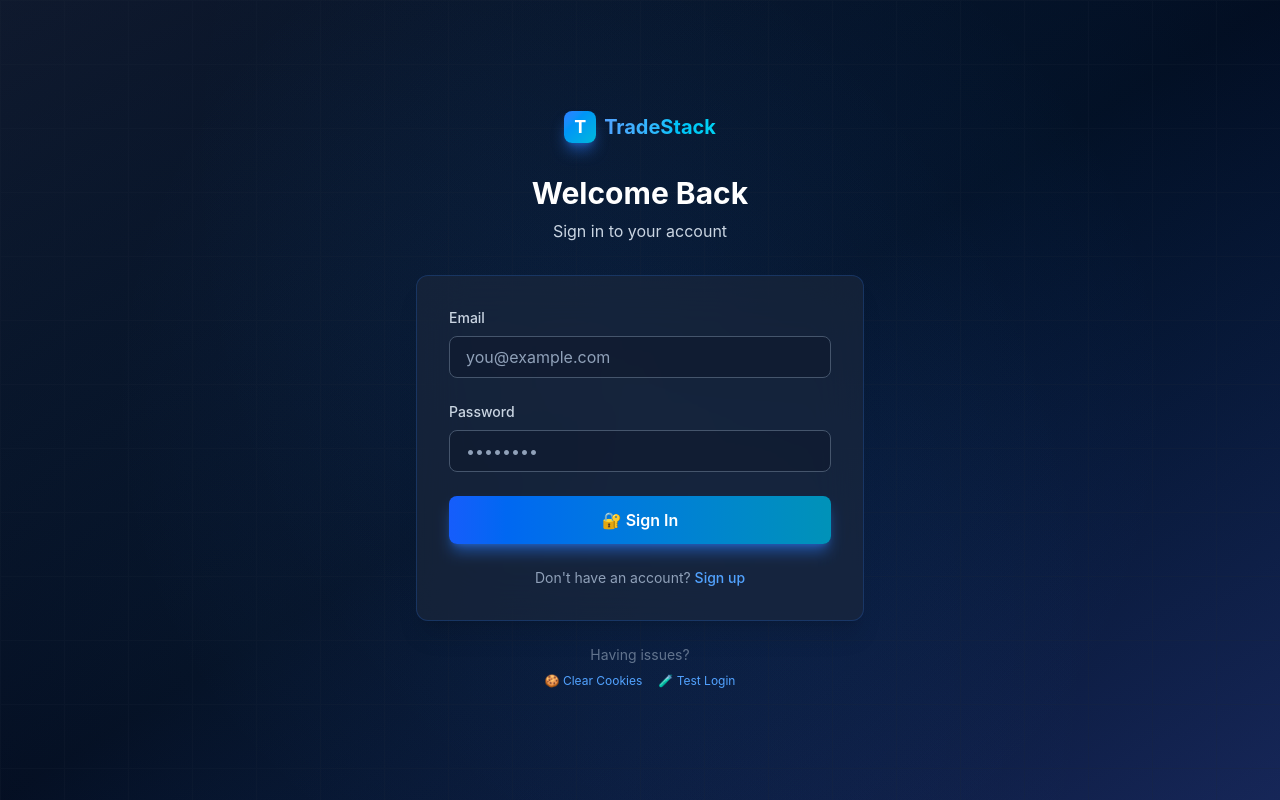
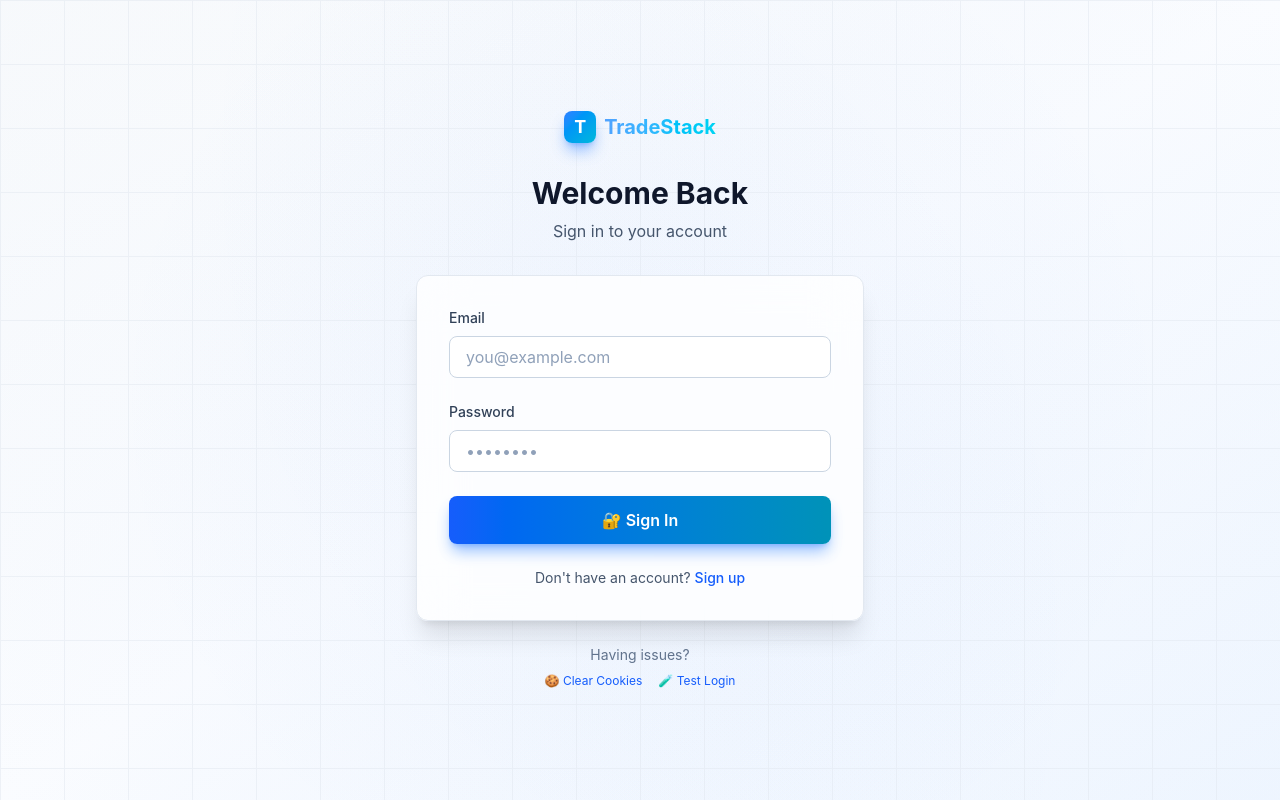
Before and after one commit to Sunnyg83/TradeStack, a Next.js app: page /login in a window 1280 px wide. Built offline with nearby package versions, Linux system fonts and the light colour scheme.

Commit message:
fixed auth v2

```diff
--- a/app/login/page.tsx
+++ b/app/login/page.tsx
@@ -81,13 +81,13 @@ export default function LoginPage() {
   }
 
   return (
-    <div className="min-h-screen relative overflow-hidden bg-slate-950">
-      {/* Dark Animated Background */}
-      <div className="fixed inset-0 bg-gradient-to-br from-slate-900 via-slate-950 to-blue-950">
-        <div className="absolute inset-0 bg-[radial-gradient(circle_at_50%_50%,rgba(59,130,246,0.1),transparent_70%)]"></div>
-        <div className="absolute inset-0 bg-[radial-gradient(circle_at_80%_20%,rgba(14,165,233,0.08),transparent_70%)]"></div>
-        <div className="absolute inset-0 bg-[radial-gradient(circle_at_20%_80%,rgba(56,189,248,0.08),transparent_70%)]"></div>
-        <div className="absolute inset-0 bg-[linear-gradient(to_right,#1e293b_1px,transparent_1px),linear-gradient(to_bottom,#1e293b_1px,transparent_1px)] bg-[size:4rem_4rem] opacity-20"></div>
+    <div className="min-h-screen relative overflow-hidden bg-white">
+      {/* Light Animated Background */}
+      <div className="fixed inset-0 bg-gradient-to-br from-slate-50 via-white to-blue-50">
+        <div className="absolute inset-0 bg-[radial-gradient(circle_at_50%_50%,rgba(59,130,246,0.05),transparent_70%)]"></div>
+        <div className="absolute inset-0 bg-[radial-gradient(circle_at_80%_20%,rgba(59,130,246,0.04),transparent_70%)]"></div>
+        <div className="absolute inset-0 bg-[radial-gradient(circle_at_20%_80%,rgba(59,130,246,0.04),transparent_70%)]"></div>
+        <div className="absolute inset-0 bg-[linear-gradient(to_right,#e2e8f0_1px,transparent_1px),linear-gradient(to_bottom,#e2e8f0_1px,transparent_1px)] bg-[size:4rem_4rem] opacity-50"></div>
       </div>
 
       <div className="relative flex min-h-screen items-center justify-center px-4 py-12">
@@ -101,11 +101,11 @@ export default function LoginPage() {
                 TradeStack
               </span>
             </Link>
-            <h1 className="mb-2 text-3xl font-bold text-white">Welcome Back</h1>
-            <p className="text-slate-300">Sign in to your account</p>
+            <h1 className="mb-2 text-3xl font-bold text-slate-900">Welcome Back</h1>
+            <p className="text-slate-600">Sign in to your account</p>
           </div>
 
-          <form onSubmit={handleLogin} className="space-y-6 rounded-xl bg-slate-800/60 backdrop-blur-xl border border-blue-500/20 p-8 shadow-xl">
+          <form onSubmit={handleLogin} className="space-y-6 rounded-xl bg-white/80 backdrop-blur-xl border border-slate-200 p-8 shadow-xl">
             {error && (
               <div className="rounded-lg bg-red-500/10 border border-red-500/50 p-4 text-red-400 text-sm">
                 ❌ {error}
@@ -119,7 +119,7 @@ export default function LoginPage() {
             )}
 
             <div>
-              <label htmlFor="email" className="block text-sm font-medium text-slate-300 mb-2">
+              <label htmlFor="email" className="block text-sm font-medium text-slate-700 mb-2">
                 Email
               </label>
               <input
@@ -128,13 +128,13 @@ export default function LoginPage() {
                 value={email}
                 onChange={(e) => setEmail(e.target.value)}
                 required
-                className="w-full rounded-lg border border-slate-600 bg-slate-900/50 px-4 py-2 text-white placeholder-slate-400 focus:border-blue-500 focus:outline-none focus:ring-2 focus:ring-blue-500/50"
+                className="w-full rounded-lg border border-slate-300 bg-white px-4 py-2 text-slate-900 placeholder-slate-400 focus:border-blue-500 focus:outline-none focus:ring-2 focus:ring-blue-500/50"
                 placeholder="you@example.com"
               />
             </div>
 
             <div>
-              <label htmlFor="password" className="block text-sm font-medium text-slate-300 mb-2">
+              <label htmlFor="password" className="block text-sm font-medium text-slate-700 mb-2">
                 Password
               </label>
               <input
@@ -143,7 +143,7 @@ export default function LoginPage() {
                 value={password}
                 onChange={(e) => setPassword(e.target.value)}
                 required
-                className="w-full rounded-lg border border-slate-600 bg-slate-900/50 px-4 py-2 text-white placeholder-slate-400 focus:border-blue-500 focus:outline-none focus:ring-2 focus:ring-blue-500/50"
+                className="w-full rounded-lg border border-slate-300 bg-white px-4 py-2 text-slate-900 placeholder-slate-400 focus:border-blue-500 focus:outline-none focus:ring-2 focus:ring-blue-500/50"
                 placeholder="••••••••"
               />
             </div>
@@ -157,9 +157,9 @@ export default function LoginPage() {
               {loading ? '⏳ Signing in...' : '🔐 Sign In'}
             </button>
 
-            <p className="text-center text-sm text-slate-400">
+            <p className="text-center text-sm text-slate-600">
               Don't have an account?{' '}
-              <Link href="/signup" className="text-blue-400 hover:text-blue-300 font-medium">
+              <Link href="/signup" className="text-blue-600 hover:text-blue-500 font-medium">
                 Sign up
               </Link>
             </p>
@@ -169,10 +169,10 @@ export default function LoginPage() {
           <div className="mt-6 text-center">
             <p className="text-sm text-slate-500 mb-2">Having issues?</p>
             <div className="flex gap-4 justify-center text-xs">
-              <Link href="/clear-cookies" className="text-blue-400 hover:text-blue-300 hover:underline">
+              <Link href="/clear-cookies" className="text-blue-600 hover:text-blue-500 hover:underline">
                 🍪 Clear Cookies
               </Link>
-              <Link href="/test-login" className="text-blue-400 hover:text-blue-300 hover:underline">
+              <Link href="/test-login" className="text-blue-600 hover:text-blue-500 hover:underline">
                 🧪 Test Login
               </Link>
             </div>
--- a/app/signup/page.tsx
+++ b/app/signup/page.tsx
@@ -66,13 +66,13 @@ export default function SignupPage() {
   }
 
   return (
-    <div className="min-h-screen relative overflow-hidden bg-slate-950">
-      {/* Dark Animated Background */}
-      <div className="fixed inset-0 bg-gradient-to-br from-slate-900 via-slate-950 to-blue-950">
-        <div className="absolute inset-0 bg-[radial-gradient(circle_at_50%_50%,rgba(59,130,246,0.1),transparent_70%)]"></div>
-        <div className="absolute inset-0 bg-[radial-gradient(circle_at_80%_20%,rgba(14,165,233,0.08),transparent_70%)]"></div>
-        <div className="absolute inset-0 bg-[radial-gradient(circle_at_20%_80%,rgba(56,189,248,0.08),transparent_70%)]"></div>
-        <div className="absolute inset-0 bg-[linear-gradient(to_right,#1e293b_1px,transparent_1px),linear-gradient(to_bottom,#1e293b_1px,transparent_1px)] bg-[size:4rem_4rem] opacity-20"></div>
+    <div className="min-h-screen relative overflow-hidden bg-white">
+      {/* Light Animated Background */}
+      <div className="fixed inset-0 bg-gradient-to-br from-slate-50 via-white to-blue-50">
+        <div className="absolute inset-0 bg-[radial-gradient(circle_at_50%_50%,rgba(59,130,246,0.05),transparent_70%)]"></div>
+        <div className="absolute inset-0 bg-[radial-gradient(circle_at_80%_20%,rgba(59,130,246,0.04),transparent_70%)]"></div>
+        <div className="absolute inset-0 bg-[radial-gradient(circle_at_20%_80%,rgba(59,130,246,0.04),transparent_70%)]"></div>
+        <div className="absolute inset-0 bg-[linear-gradient(to_right,#e2e8f0_1px,transparent_1px),linear-gradient(to_bottom,#e2e8f0_1px,transparent_1px)] bg-[size:4rem_4rem] opacity-50"></div>
       </div>
 
       <div className="relative flex min-h-screen items-center justify-center px-4 py-12">
@@ -86,11 +86,11 @@ export default function SignupPage() {
                 TradeStack
               </span>
             </Link>
-            <h1 className="mb-2 text-3xl font-bold text-white">Create Account</h1>
-            <p className="text-slate-300">Get started with your free account</p>
+            <h1 className="mb-2 text-3xl font-bold text-slate-900">Create Account</h1>
+            <p className="text-slate-600">Get started with your free account</p>
           </div>
 
-          <form onSubmit={handleSignup} className="space-y-6 rounded-xl bg-slate-800/60 backdrop-blur-xl border border-blue-500/20 p-8 shadow-xl">
+          <form onSubmit={handleSignup} className="space-y-6 rounded-xl bg-white/80 backdrop-blur-xl border border-slate-200 p-8 shadow-xl">
             {error && (
               <div className="rounded-lg bg-red-500/10 border border-red-500/50 p-4 text-red-400 text-sm">
                 ❌ {error}
@@ -104,7 +104,7 @@ export default function SignupPage() {
             )}
 
             <div>
-              <label htmlFor="email" className="block text-sm font-medium text-slate-300 mb-2">
+              <label htmlFor="email" className="block text-sm font-medium text-slate-700 mb-2">
                 Email
               </label>
               <input
@@ -113,13 +113,13 @@ export default function SignupPage() {
                 value={email}
                 onChange={(e) => setEmail(e.target.value)}
                 required
-                className="w-full rounded-lg border border-slate-600 bg-slate-900/50 px-4 py-2 text-white placeholder-slate-400 focus:border-blue-500 focus:outline-none focus:ring-2 focus:ring-blue-500/50"
+                className="w-full rounded-lg border border-slate-300 bg-white px-4 py-2 text-slate-900 placeholder-slate-400 focus:border-blue-500 focus:outline-none focus:ring-2 focus:ring-blue-500/50"
                 placeholder="you@example.com"
               />
             </div>
 
             <div>
-              <label htmlFor="password" className="block text-sm font-medium text-slate-300 mb-2">
+              <label htmlFor="password" className="block text-sm font-medium text-slate-700 mb-2">
                 Password
               </label>
               <input
@@ -128,7 +128,7 @@ export default function SignupPage() {
                 value={password}
                 onChange={(e) => setPassword(e.target.value)}
                 required
-                className="w-full rounded-lg border border-slate-600 bg-slate-900/50 px-4 py-2 text-white placeholder-slate-400 focus:border-blue-500 focus:outline-none focus:ring-2 focus:ring-blue-500/50"
+                className="w-full rounded-lg border border-slate-300 bg-white px-4 py-2 text-slate-900 placeholder-slate-400 focus:border-blue-500 focus:outline-none focus:ring-2 focus:ring-blue-500/50"
                 placeholder="••••••••"
               />
             </div>
@@ -142,9 +142,9 @@ export default function SignupPage() {
               {loading ? '⏳ Creating account...' : '✨ Create Account'}
             </button>
 
-            <p className="text-center text-sm text-slate-400">
+            <p className="text-center text-sm text-slate-600">
               Already have an account?{' '}
-              <Link href="/login" className="text-blue-400 hover:text-blue-300 font-medium">
+              <Link href="/login" className="text-blue-600 hover:text-blue-500 font-medium">
                 Sign in
               </Link>
             </p>
@@ -154,10 +154,10 @@ export default function SignupPage() {
           <div className="mt-6 text-center">
             <p className="text-sm text-slate-500 mb-2">Having issues?</p>
             <div className="flex gap-4 justify-center text-xs">
-              <Link href="/clear-cookies" className="text-blue-400 hover:text-blue-300 hover:underline">
+              <Link href="/clear-cookies" className="text-blue-600 hover:text-blue-500 hover:underline">
                 🍪 Clear Cookies
               </Link>
-              <Link href="/test-signup" className="text-blue-400 hover:text-blue-300 hover:underline">
+              <Link href="/test-signup" className="text-blue-600 hover:text-blue-500 hover:underline">
                 🧪 Test Signup
               </Link>
             </div>
```
